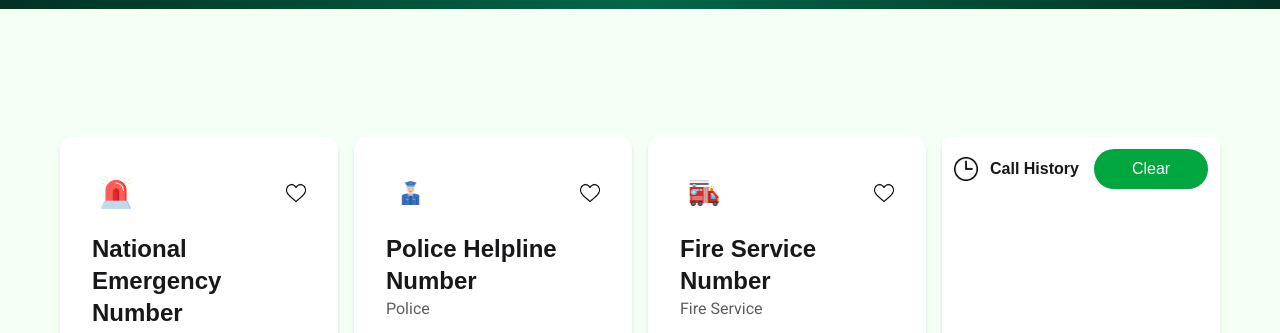
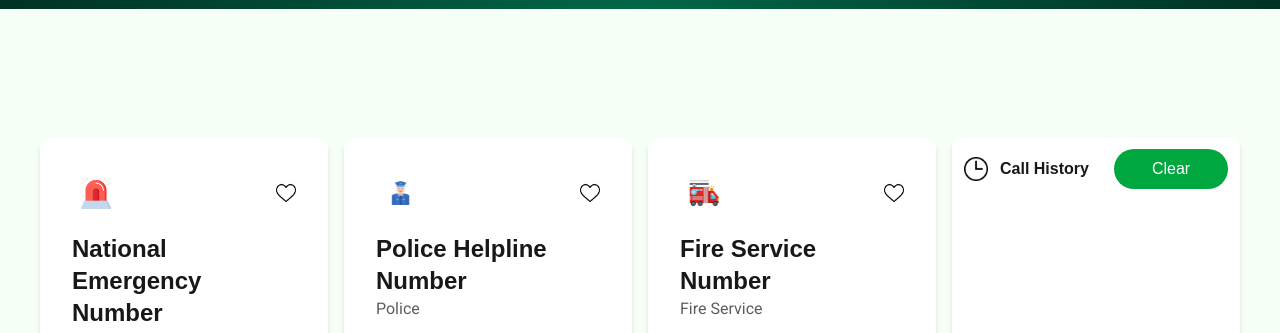
Before and after one commit to Sultanmia22/B12-A5-Emergency-Hotline, a plain HTML site: page index.html in a window 1280 px wide. Shown: the part 311-644 px from the top of the page. Drawn offline with nearby package versions, Linux system fonts and the light colour scheme; a web font is replaced by a local one.

Commit message:
update some style code

```diff
--- a/index.html
+++ b/index.html
@@ -41,7 +41,7 @@
     </header>
 
    <main>
-     <section class="grid md:grid-cols-12 grid-cols-2 md:mx-[60px] mx-[20px] md:py-[100px] py-8 gap-4">
+     <section class="grid md:grid-cols-12 grid-cols-2 md:mx-[40px] mx-[20px] md:py-[100px] py-8 gap-4">
         <section class="col-span-9">
          <div id="car_container" class="grid sm:grid-cols-3   grid-cols-1 gap-4">
               <!-- card=1 -->
```
